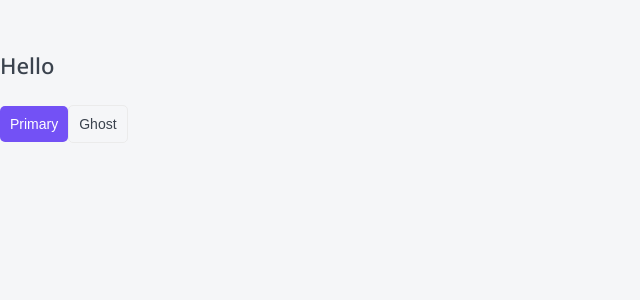
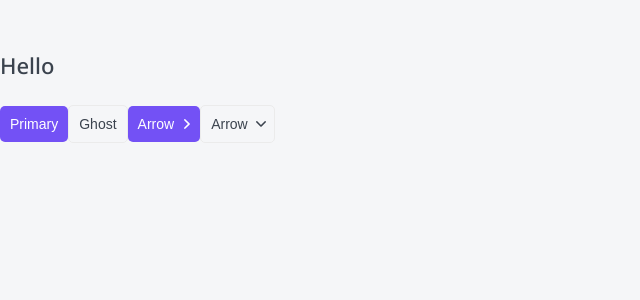
Before and after one commit to maximatory/top-app, a Next.js app: page / in a window 1280 px wide. Shown: the top 300 px of the page, without its empty margins (0-640 px from the left). Built offline with nearby package versions, Linux system fonts and the light colour scheme.

Commit message:
add an arrow option for the Button component

```diff
--- a/app/page.tsx
+++ b/app/page.tsx
@@ -7,6 +7,8 @@ export default function Home() {
       <Htag tag='h2'>Hello</Htag>
       <Button appearance="primary">Primary</Button>
       <Button appearance="ghost">Ghost</Button>
+      <Button appearance="primary" arrow="right">Arrow</Button>
+      <Button appearance="ghost" arrow="down">Arrow</Button>
     </>
   );
 }
--- a/components/Button/Button.module.css
+++ b/components/Button/Button.module.css
@@ -33,3 +33,18 @@
 	color: var(--white);
 	background-color: var(--primary);
 }
+
+.arrow {
+	display: inline-block;
+	margin-left: 10px;
+}
+
+.down {
+	transform: rotate(90deg);
+	transition: all 0.2s;
+}
+
+.primary svg,
+.ghost:hover svg {
+	fill: var(--white);
+}
--- a/components/Button/Button.props.ts
+++ b/components/Button/Button.props.ts
@@ -3,4 +3,5 @@ import { ButtonHTMLAttributes, DetailedHTMLProps, ReactNode } from "react";
 export interface ButtonProps extends DetailedHTMLProps<ButtonHTMLAttributes<HTMLButtonElement>, HTMLButtonElement> {
     children: ReactNode;
     appearance: 'ghost' | 'primary';
+    arrow?: 'right' | 'down' | 'none';
 }
--- a/components/Button/Button.tsx
+++ b/components/Button/Button.tsx
@@ -2,8 +2,9 @@ import React from 'react'
 import {ButtonProps} from './Button.props'
 import styles from './Button.module.css'
 import cn from 'classnames'
+import ArrowIcon from './arrow.svg';
 
-export default function Button({children, appearance, className, ...props}:ButtonProps) {
+export default function Button({children, arrow='none', appearance, className, ...props}:ButtonProps) {
   return (
     <button
         className={cn(styles.button, className, {
@@ -13,6 +14,12 @@ export default function Button({children, appearance, className, ...props}:Butto
         {...props}
     >
         {children}
+        {arrow != 'none' && <span className={cn(styles.arrow, {
+          [styles.right]: arrow === 'right',
+          [styles.down]: arrow === 'down'
+        })}>
+            <ArrowIcon/>
+          </span>}
     </button>
   )
 }
```
Also changed, not shown: components/Button/arrow.svg (added).
